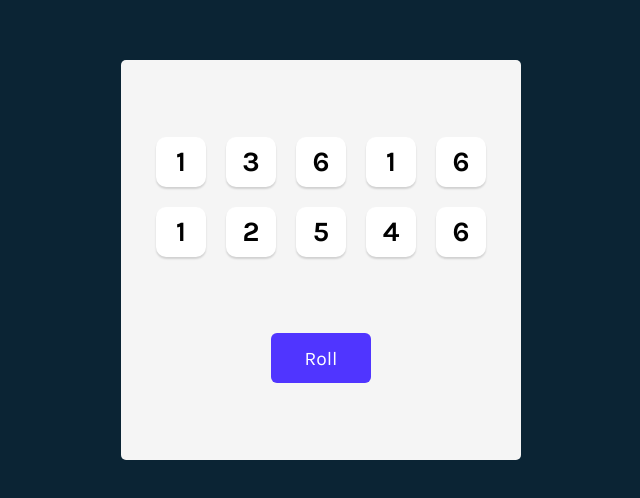
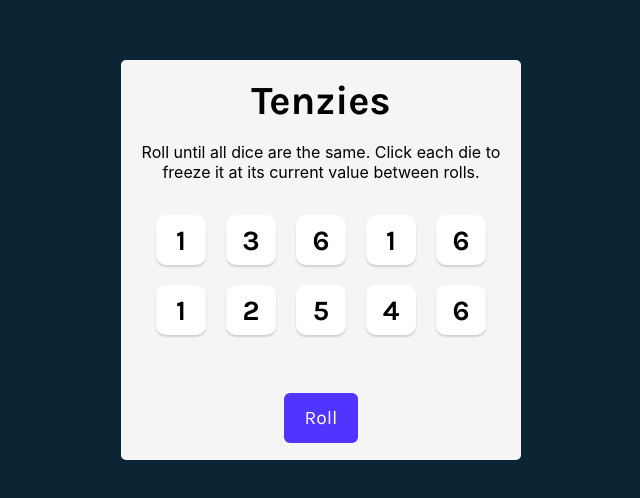
Before and after one commit to HacheGe60/tenzies, a React (Vite) app: page / in a window 1280 px wide. Shown: the part 140-638 px from the top of the page, without its empty margins (319-959 px from the left). Built offline with nearby package versions, Linux system fonts and the light colour scheme.

Commit message:
Change btn text when game is over

```diff
--- a/App.jsx
+++ b/App.jsx
@@ -4,7 +4,7 @@ import { nanoid } from "nanoid";
 
 export default function App() {
   const [dice, setDice] = useState(generateAllNewDice());
-
+  const gameWon = dice.every(die => die.isHeld) && dice[0].value === dice[0].value;
 
   function generateAllNewDice() {
     return new Array(10)
@@ -24,22 +24,30 @@ export default function App() {
   />);
 
   function rollDice() {
-    setDice(generateAllNewDice());
+    setDice(prevDice => prevDice.map(die => {
+      return die.isHeld ?
+        die
+        : { ...die, value: Math.ceil(Math.random() * 6) };
+    }));
+
   }
 
   function hold(id) {
     setDice(prevDice => prevDice.map(die => {
-      return die.id === id ? { ...die, isHeld: !die.isHeld } : die;
+      return die.id === id ?
+        { ...die, isHeld: !die.isHeld }
+        : die;
     }));
   }
 
 
   return (
-    <main>
+    <main><h1 className="title">Tenzies</h1>
+      <p className="instructions">Roll until all dice are the same. Click each die to freeze it at its current value between rolls.</p>
       <div className="dice-container">
         {diceElements}
       </div>
-      <button className="roll-dice" onClick={rollDice}>Roll</button>
+      <button className="roll-dice" onClick={rollDice}>{gameWon ? "New Game" : "Roll"}</button>
     </main>
   );
 }
--- a/index.css
+++ b/index.css
@@ -31,10 +31,23 @@ main {
   align-items: center;
 }
 
+.title {
+  font-size: 40px;
+  margin: 0;
+}
+
+.instructions {
+  font-family: 'Inter', sans-serif;
+  font-weight: 400;
+  margin-top: 0;
+  text-align: center;
+}
+
 .dice-container {
   display: grid;
   grid-template: auto auto / repeat(5, 1fr);
   gap: 20px;
+  margin-bottom: 40px;
 }
 
 button {
@@ -55,7 +68,9 @@ button {
 
 button.roll-dice {
   height: 50px;
-  width: 100px;
+  white-space: nowrap;
+  width: auto;
+  padding: 6px 21px;
   border: none;
   border-radius: 6px;
   background-color: #5035FF;
```
